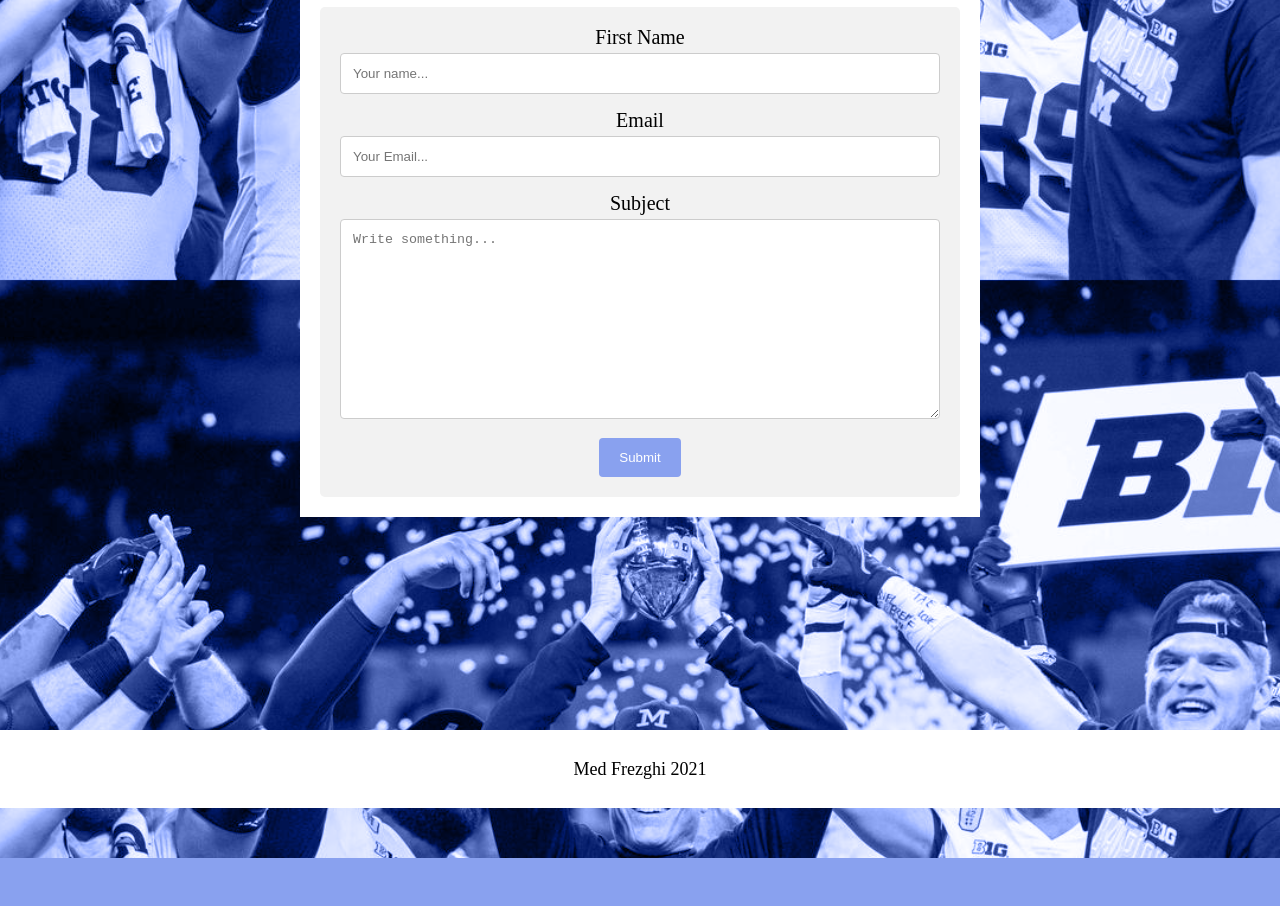
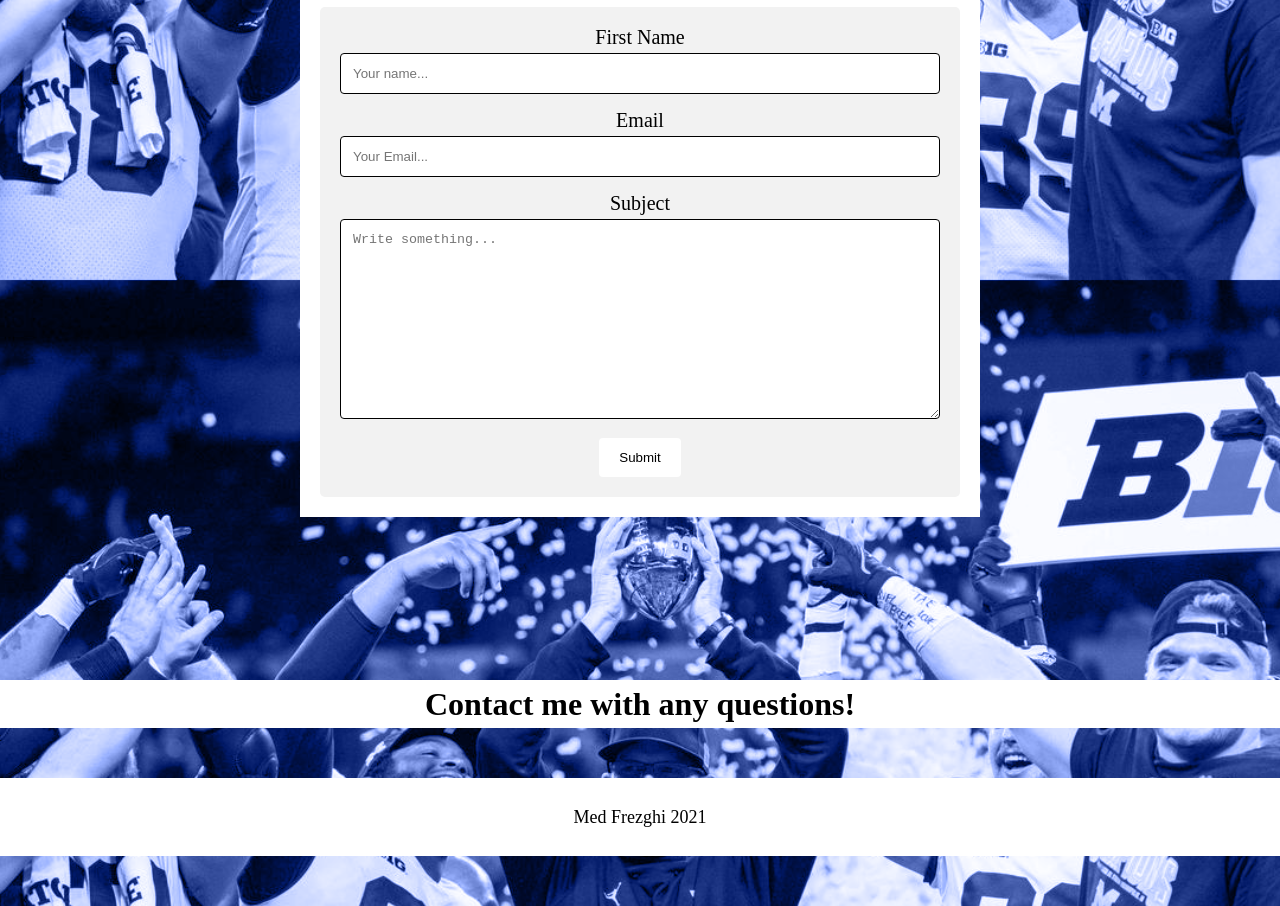
Before and after one commit to mfrezghi/mobile-view, a plain HTML site: page contact.html in a window 1280 px wide. Shown: the part 520-1426 px from the top of the page. Before the commit the page ends 1378 px from the top, so only its background shows below. Drawn offline with Linux system fonts and the light colour scheme.

Commit message:
contrast3

```diff
--- a/contact.html
+++ b/contact.html
@@ -29,7 +29,6 @@
             <li class="current"><a href = "contact.html">Contact</a></li>
 		</ul>
 	</nav>
-
 	<h1 id="main">       <div class="contact-container">
         <form action="action_page.php">
 
@@ -48,7 +47,9 @@
     </div></h1>
 
 	</header>
-
+	<main>
+		<h2>Contact me with any questions!</h2>
+	</main>
 	<footer>
 		<p>Med Frezghi 2021</p>
 	</footer>
--- a/css/style.css
+++ b/css/style.css
@@ -125,7 +125,7 @@ nav li{
 input[type=text], select, textarea {
   width: 100%;
   padding: 12px;
-  border: 1px solid #ccc;
+  border: 1px solid black;
   border-radius: 4px;
   box-sizing: border-box;
   margin-top: 6px;
@@ -133,8 +133,8 @@ input[type=text], select, textarea {
 }
 
 input[type=submit] {
-  background-color: #89A1EF;
-  color: white;
+  background-color: white;
+  color: black;
   padding: 12px 20px;
   border: none;
   border-radius: 4px;
```
Also changed, not shown: travel.html (+2 -1 lines).
